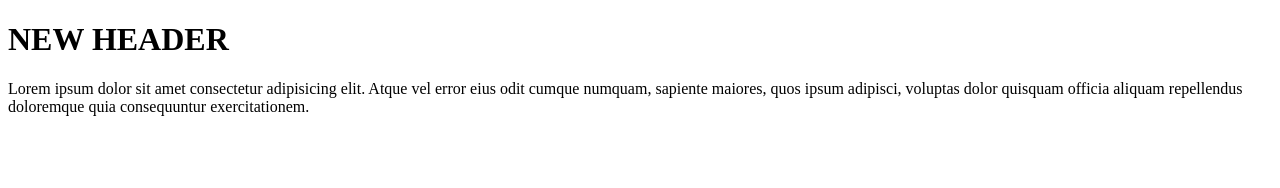
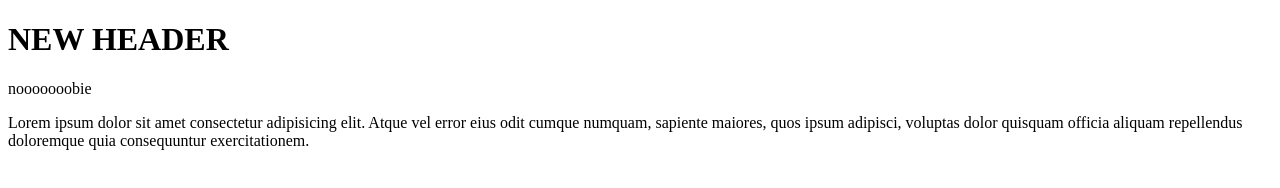
Before and after one commit to sepsol/git-test, a plain HTML site: page index.html in a window 1280 px wide. Drawn offline with Linux system fonts and the light colour scheme.

Commit message:
comitted

```diff
--- a/index.html
+++ b/index.html
@@ -7,6 +7,7 @@
 </head>
 <body>
   <h1>NEW HEADER</h1>
+  <p> nooooooobie</p>
   <p>Lorem ipsum dolor sit amet consectetur adipisicing elit. Atque vel error eius odit cumque numquam, sapiente maiores, quos ipsum adipisci, voluptas dolor quisquam officia aliquam repellendus doloremque quia consequuntur exercitationem.</p>
 </body>
 </html>
```
